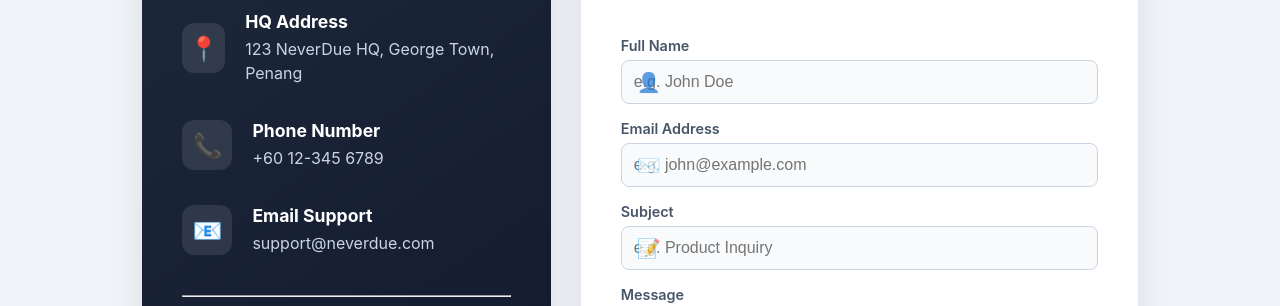
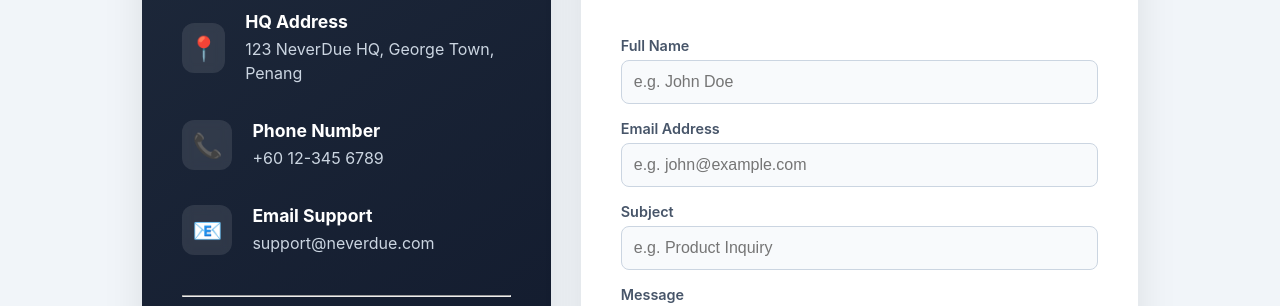
Before and after one commit to Shanqi05/neverdue, a React (Vite) app: page /contact in a window 1280 px wide. Shown: the part 494-800 px from the top of the page. Built offline with nearby package versions, Linux system fonts and the light colour scheme.

Commit message:
Update Contact.jsx

```diff
--- a/src/pages/Contact.jsx
+++ b/src/pages/Contact.jsx
@@ -151,7 +151,7 @@ const Contact = () => {
                                     <div className="form-group">
                                         <label>Full Name</label>
                                         <div className="input-wrapper">
-                                            <span className="input-icon">👤</span>
+                                            {/*<span className="input-icon">👤</span>*/}
                                             {/* ADDED: name, value, onChange */}
                                             <input
                                                 type="text"
@@ -167,7 +167,7 @@ const Contact = () => {
                                     <div className="form-group">
                                         <label>Email Address</label>
                                         <div className="input-wrapper">
-                                            <span className="input-icon">✉️</span>
+                                            {/*<span className="input-icon">✉️</span>*/}
                                             {/* ADDED: name, value, onChange */}
                                             <input
                                                 type="email"
@@ -183,7 +183,7 @@ const Contact = () => {
                                     <div className="form-group">
                                         <label>Subject</label>
                                         <div className="input-wrapper">
-                                            <span className="input-icon">📝</span>
+                                            {/*<span className="input-icon">📝</span>*/}
                                             <input
                                                 type="text"
                                                 name="subject"
```
